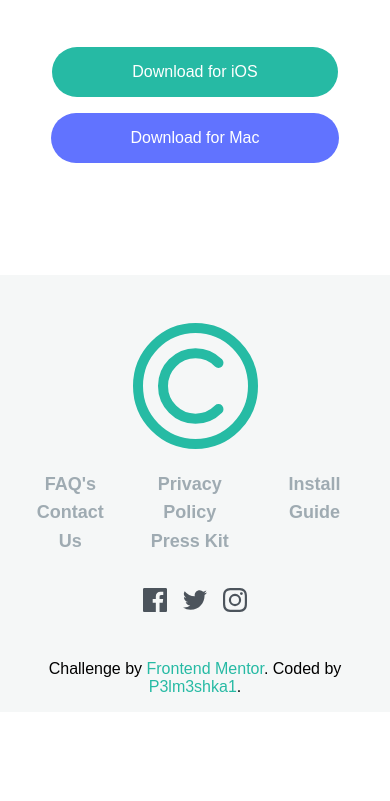
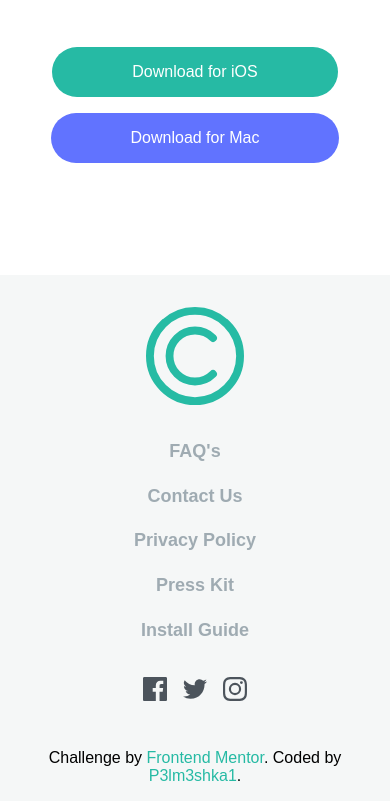
Before and after one commit to p3lm3shka1/Clipboard-landing-page-master, a website: page index.html in a window 390 px wide. Shown: the part 5270-6071 px from the top of the page. Before the commit the page ends 5982 px from the top, so only its background shows below. Drawn offline with Linux system fonts and the light colour scheme; a web font is replaced by a local one.

Commit message:
footer update
footer update from flex wrap to flex grid

```diff
--- a/styles/_variables.scss
+++ b/styles/_variables.scss
@@ -29,6 +29,9 @@ $w-m: 50%;
 $w-l: 80%;
 $w-full: 100%;
 
+// grid
+$grid-col: repeat(3, 1fr);
+
 //opacity
 $op-h: 0.9;
 $op-p: 0.7;
--- a/styles/style.scss
+++ b/styles/style.scss
@@ -202,30 +202,36 @@ body {
 }
 //footer
 .footer-section {
-  @include flex;
-  flex-wrap: wrap;
-  flex-direction: row;
-  justify-content: space-around;
+  @include grid;
+  grid-template-columns: $grid-col;
+  align-items: center;
   background: hsla(201, 11%, 66%, 0.1);
   max-width: $w-full;
   padding: $pad-m;
 
   .logo-col-1 {
+    @include flex;
+    justify-content: center;
+    gap: 0 $gap-l;
+
     img {
-      width: $w-l;
+      width: 10%;
     }
   }
   .contacts {
-    @include flex;
-    align-items: flex-start;
+    @include grid;
+    grid-template-columns: $grid-col;
+    gap: $gap-s;
 
-    gap: $gap-m;
     .contact-col-2,
     .contact-col-3,
     .contact-col-4 {
       @include flex;
       flex-direction: column;
       list-style: none;
+      gap: $gap-s;
+      align-items: flex-start;
+      justify-content: flex-start;
     }
     a {
       text-decoration: none;
@@ -239,7 +245,10 @@ body {
   .logos-col-5 {
     @include flex;
     gap: $gap-s;
+    justify-content: center;
+
     img {
+      display: block;
       &:hover {
         background: $green-500;
       }
@@ -391,27 +400,29 @@ body {
     }
   }
   .footer-section {
-    @include flex;
-    flex-wrap: wrap;
-    max-width: 100%;
+    grid-template-columns: repeat(1, 3fr);
+    gap: $gap-m;
 
     .logo-col-1 {
+      justify-content: center;
       img {
-        width: $w-l;
-        padding: $pad-s;
+        width: $w-s;
       }
     }
+
     .contacts {
-      flex-direction: row;
+      grid-template-columns: 1fr;
+      row-gap: $gap-s;
+      align-items: center;
 
       .contact-col-2,
       .contact-col-3,
       .contact-col-4 {
-        padding-bottom: $pad-m;
+        gap: $gap-s 0;
+        align-items: center;
       }
       .logo-col-5 {
-        padding: $pad-xl 0;
-        gap: $gap-l;
+        justify-content: center;
       }
     }
   }
```
Also changed, not shown: styles/style.css, 1 other file.
